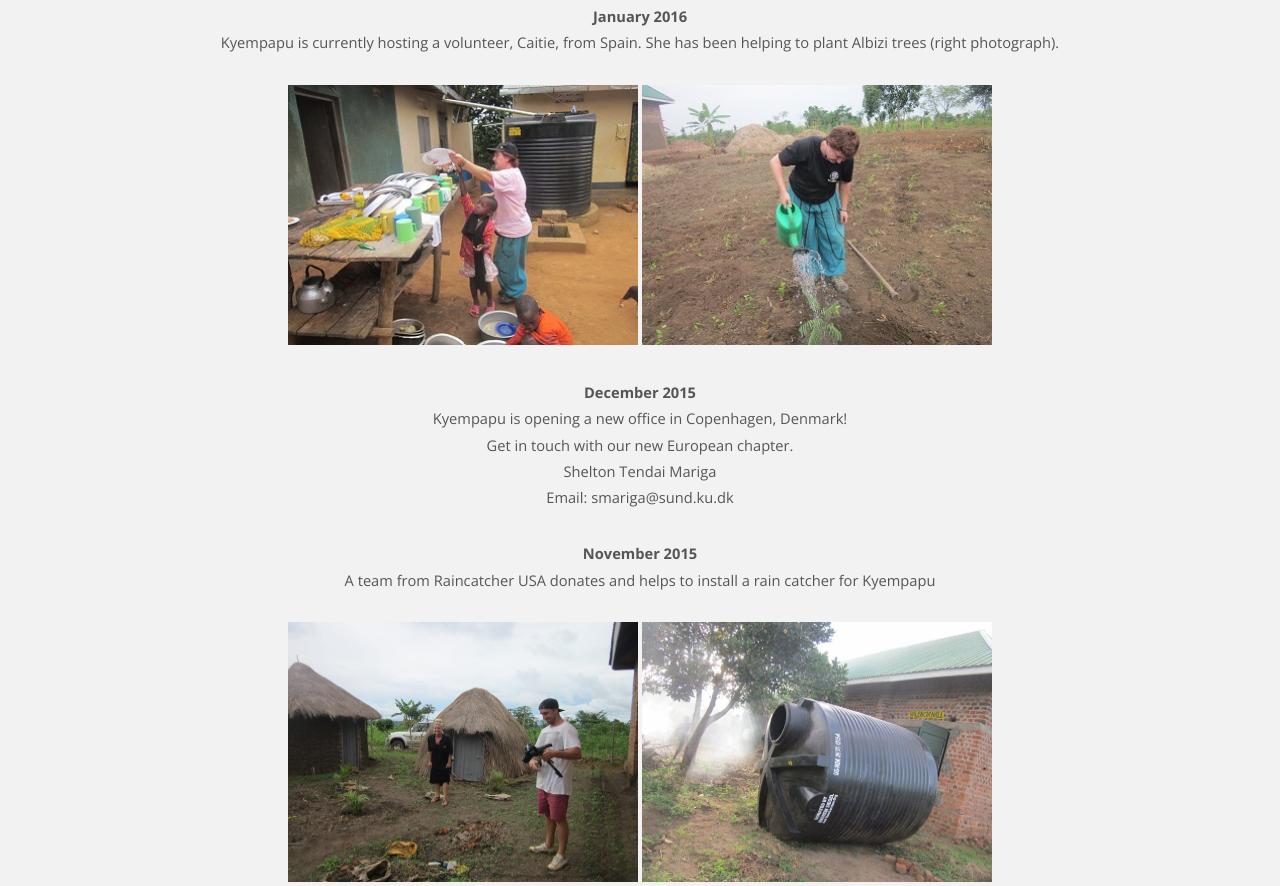
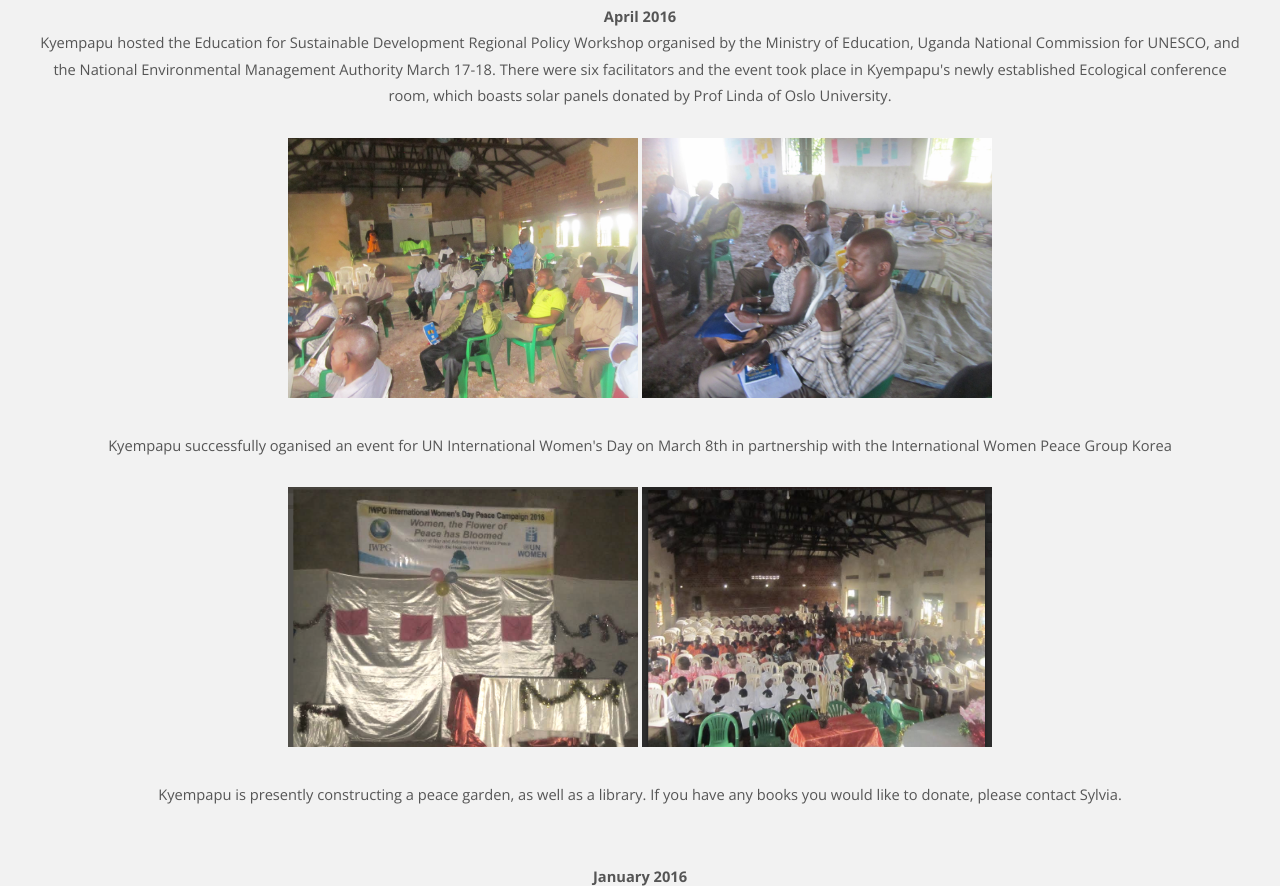
Before and after one commit to kyemapu/kyempapu.github.io, a plain HTML site: page updates.html in a window 1280 px wide. Shown: the part 314-1200 px from the top of the page. Drawn offline with nearby package versions, Linux system fonts and the light colour scheme.

Commit message:
new updates

```diff
--- a/updates.html
+++ b/updates.html
@@ -63,11 +63,19 @@
 			<div class="wrapper style2">
 				<section class="container">
 				        <div class="12u">
+                            <h5>April 2016</h5>
+                            <p>Kyempapu hosted the Education for Sustainable Development Regional Policy Workshop organised by the Ministry of Education, Uganda National Commission for UNESCO, and the National Environmental Management Authority March 17-18. There were six facilitators and the event took place in Kyempapu's newly established Ecological conference room, which boasts solar panels donated by Prof Linda of Oslo University.</p>
+                            <img src="images/kyempapuESD2.jpg" alt="" width="350" height="260">
+                            <img src="images/kyepapuESD.jpg" alt="" width="350" height="260"><br><br>
+                            <p>Kyempapu successfully oganised an event for UN International Women's Day on March 8th in partnership with the International Women Peace Group Korea</p>
+                            <img src="images/womensday.png" width="350" height="260">
+                            <img src="images/kyempapuESD3.png" alt="" width="350" height="260"><br><br>
+                            <p>Kyempapu is presently constructing a peace garden, as well as a library. If you have any books you would like to donate, please contact Sylvia.</p><br>
                             <h5>January 2016</h5><p>Kyempapu is currently hosting a volunteer, Caitie, from Spain. She has been helping to plant Albizi trees (right photograph).</p>
                             <img src="images/catie.jpg" alt="" width="350" height="260">
                             <img src="images/catie2.jpg" alt="" width="350" height="260"> <br><br>
                             <h5>December 2015</h5><p>Kyempapu is opening a new office in Copenhagen, Denmark!<br>Get in touch with our new European chapter.<br>Shelton Tendai Mariga<br>Email:  smariga@sund.ku.dk</p>
-                            <h5>November 2015</h5><p>A team from Raincatcher USA donates and helps to install a rain catcher for Kyempapu</p>
+                            <h5>November 2015</h5><p>A team from Raincatcher USA dosnates and helps to install a rain catcher for Kyempapu</p>
                             <img src="images/raincatcher1.jpg" alt="" width="350" height="260">
                             <img src="images/raincatcher2.jpg" alt="" width="350" height="260"><br><br>
                             <h5>May 2015</h5><p>The resource centre is complete!</p>
```
Also changed, not shown: images/kyempapuESD2.jpg (added), images/kyempapuESD3.png (added), images/kyepapuESD.jpg (added), images/womensday.png (added).
